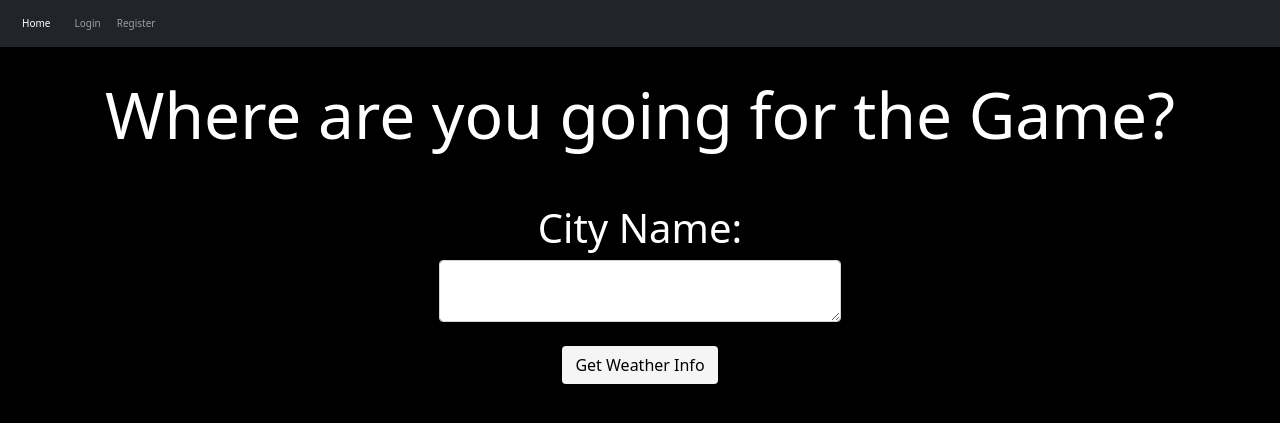
After one commit to COOKINGMASTERBOI/League-of-Legends-ChatBox, a Flask app: page /weather in a window 1280 px wide. The commit adds this page. Shown: the top 423 px of the page. Run offline with Flask 2, Linux system fonts and the light colour scheme; some libraries are stand-ins or nearby versions.

Commit message:
weather api

```diff
--- a/app/routes.py
+++ b/app/routes.py
@@ -7,7 +7,7 @@ from app.models import User, Post
 from werkzeug.urls import url_parse
 from app import db
 from app.forms import RegistrationForm
-
+import requests
 # 建立路由，通过路由可以执行其覆盖的方法，可以多个路由指向同一个方法。
 
 
@@ -126,3 +126,18 @@ def search():
     user_list = db.session.query(User).all()
     post_list = db.session.query(Post).all()
     return render_template("search.html", user=current_user, user_list=user_list, post_list=post_list)
+
+
+@app.route('/weather', methods=['GET', 'POST'])
+def weather():
+    if request.method == 'POST':
+        city_name = request.form.get('city_name')
+        api_url = 'http://api.openweathermap.org/data/2.5/weather?q={}&units=imperial&appid=15e5f3241c74bc4f219baaa03567e5b9'.format(
+            city_name)
+        data = requests.get(api_url).json()
+        current_temp = data['main']['temp']
+        temp_max = data['main']['temp_max']
+        temp_min = data['main']['temp_min']
+        return render_template("result.html", user=current_user, city_name=city_name, current_temp=current_temp, temp_min=temp_min, temp_max=temp_max)
+
+    return render_template("weather.html", user=current_user)
--- /dev/null
+++ b/app/static/css/weather_style.css
@@ -0,0 +1,28 @@
+.title{
+    color: white;
+}
+.city_name{
+    color: white;
+    text-align: center;
+}
+
+.weather_button {
+    color: black;
+    background-color: whitesmoke;
+}
+
+.go_back_button {
+    display: block;
+    margin: auto;
+}
+
+.data {
+    color: white;
+    font-size: 20px;
+}
+.result_body {
+    padding: 5px;
+    display: block;
+    margin-left: 170px;
+    margin-bottom: 50px;
+}
--- a/app/templates/base.html
+++ b/app/templates/base.html
@@ -43,9 +43,16 @@
 				 <li class="nav-item">
 				   <a class="nav-link" aria-current="page" href="{{ url_for('search') }}">Search</a>
 				 </li>
-                 <li class="nav-item">
-				   <a class="nav-link" aria-current="page" href="#">API</a>
-				 </li>
+                 <li class="nav-item dropdown">
+                      <a class="nav-link dropdown-toggle" href="#" id="navbarDropdownMenuLink" role="button" data-bs-toggle="dropdown" aria-expanded="false">
+                        API List
+                      </a>
+                      <ul class="dropdown-menu" aria-labelledby="navbarDropdownMenuLink">
+                        <li><a class="dropdown-item" href="{{ url_for('weather') }}">Game City Weather</a></li>
+                        <li><a class="dropdown-item" href="#">Patrick's API</a></li>
+                        <li><a class="dropdown-item" href="#">Joe's API</a></li>
+                      </ul>
+                 </li>
 		       </ul>
 			   <ul class="navbar-nav ml-auto">
 			     <li class="nav-item">
--- /dev/null
+++ b/app/templates/weather.html
@@ -0,0 +1,24 @@
+{% extends 'base.html' %}
+{% block link %} <link rel="stylesheet" href="../static/css/weather_style.css" /> {% endblock %}
+{% block title %}Weather API{% endblock %}
+
+{% block content %}
+    <h1 class="display-3 title" >Where are you going for the Game?</h1>
+    <div class="container-fluid">
+        <div class="row">
+            <div class="col"></div>
+            <div class="col-md-4">
+                <h1 class="display-6 city_name"> City Name:</h1>
+                <form method="POST">
+                  <textarea name="city_name" id="city_name" class="form-control"></textarea>
+                  <br />
+                  <div align="center">
+                    <button type="submit" class="btn weather_button">Get Weather Info</button>
+                  </div>
+                </form>
+            </div>
+            <div class="col"></div>
+        </div>
+    </div>
+
+{% endblock %}
```
Also changed, not shown: app/templates/result.html (added, +26 -0 lines).
